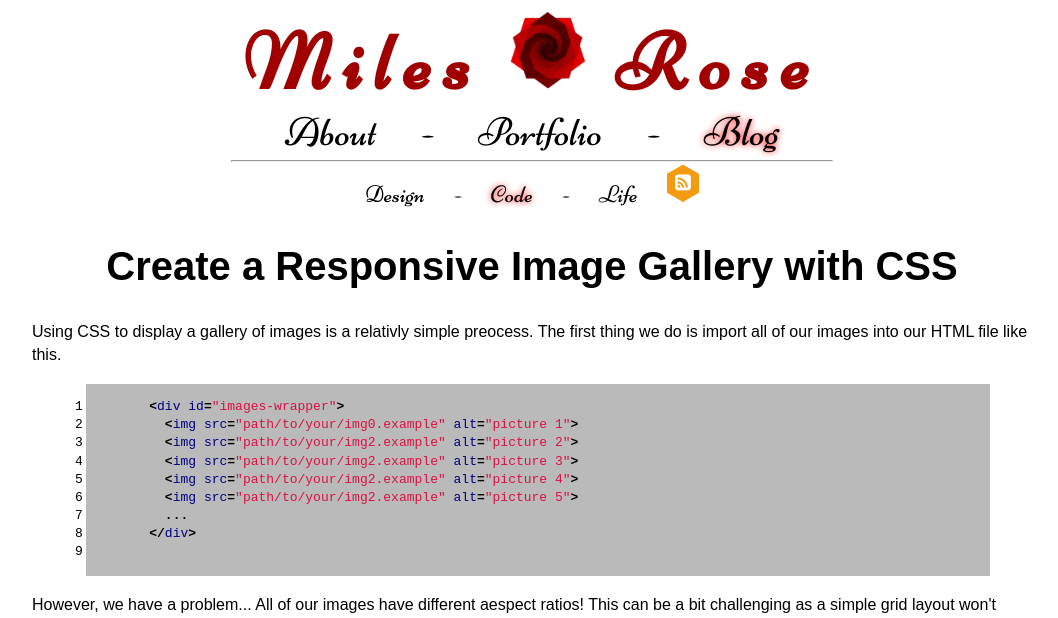
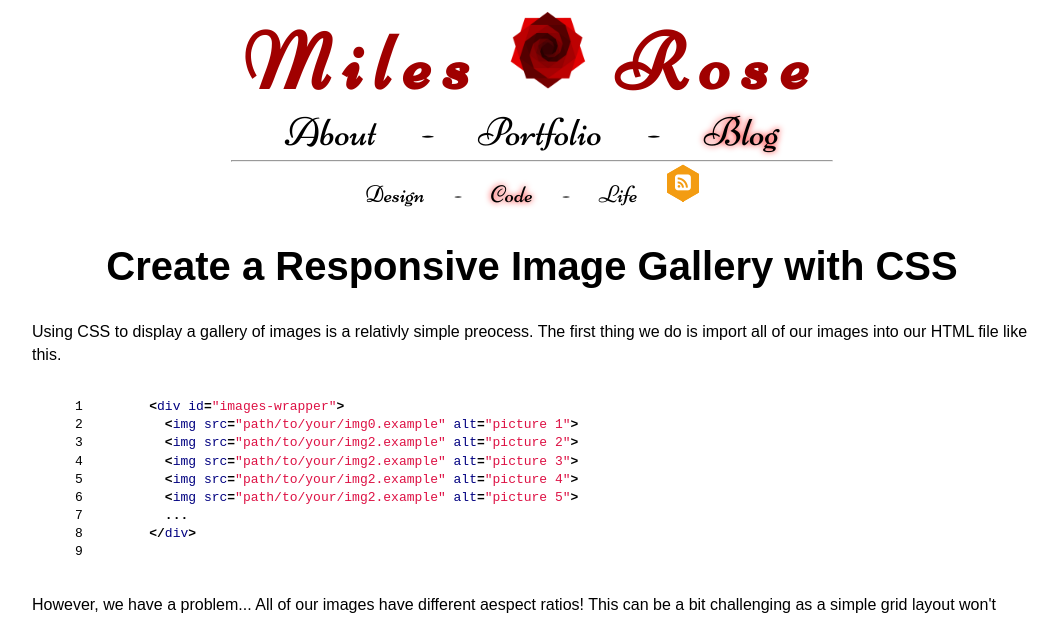
Before and after one commit to MilesOfRoses/my-jekyll, a Jekyll site: the page built from _posts/code/2017-01-06-css-gallery.md, in a window 1280 px wide. Shown: the top 618 px of the page, without its empty margins (108-1166 px from the left). Built offline with Jekyll 4.4.1, drawn with Linux system fonts in a browser that asks for light colours; comment, search, counter and statistics services are not loaded.

Commit message:
got rid of my original ugly code highlighter

```diff
--- a/css/common.css
+++ b/css/common.css
@@ -202,19 +202,6 @@ h1 {
 
 }
 
-.code{
-	text-align: left;
-	font-family: Courier;
-	background:#bababa;
-	width: 1000px;
-	margin-left: auto;
-	margin-right: auto;
-}
-
-.code-inline{
-	background:#bababa;
-	font-family: Courier;
-}
 
 .inline-link {
 	color: blue;
```
